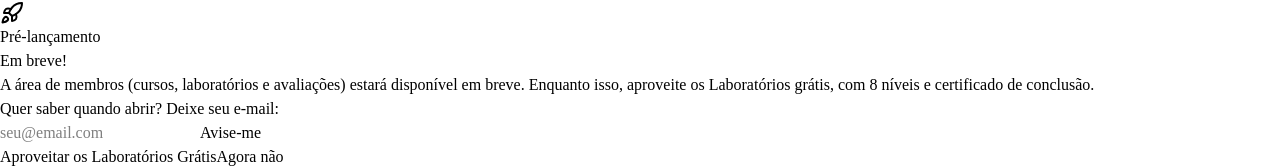
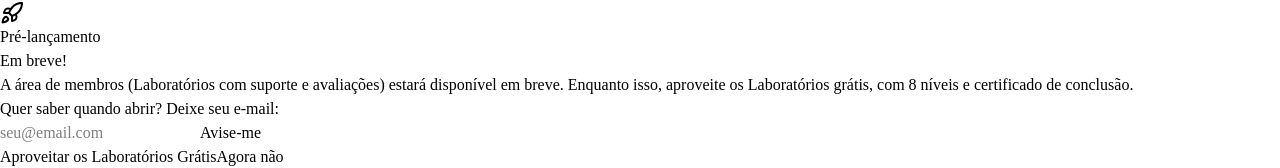
Before and after one commit to sandronsk1977-creator/sf-cyber, a React (Vite) app in the folder client/: page / in a window 1280 px wide. Both pictures are taken after a click on the button "Acesso". Shown: the part 1519-1687 px from the top of the page. Built offline with nearby package versions, Linux system fonts and the light colour scheme; grey boxes are pictures that could not be loaded.

Commit message:
Atualiza texto do pre-lancamento para Laboratorios com suporte e avaliacoes

```diff
--- a/client/src/components/PreLaunchModal.tsx
+++ b/client/src/components/PreLaunchModal.tsx
@@ -143,7 +143,7 @@ export function PreLaunchModal({ isOpen, onClose }: PreLaunchModalProps) {
           <>
             <h2 id="prelaunch-title" className="text-2xl font-extrabold font-mono text-white mb-3">Em breve!</h2>
             <p className="text-sm text-slate-300 leading-relaxed mb-5">
-              A área de membros (cursos, laboratórios e avaliações) estará disponível em
+              A área de membros (Laboratórios com suporte e avaliações) estará disponível em
               breve. Enquanto isso, aproveite os Laboratórios grátis, com 8 níveis e
               certificado de conclusão.
             </p>
```
